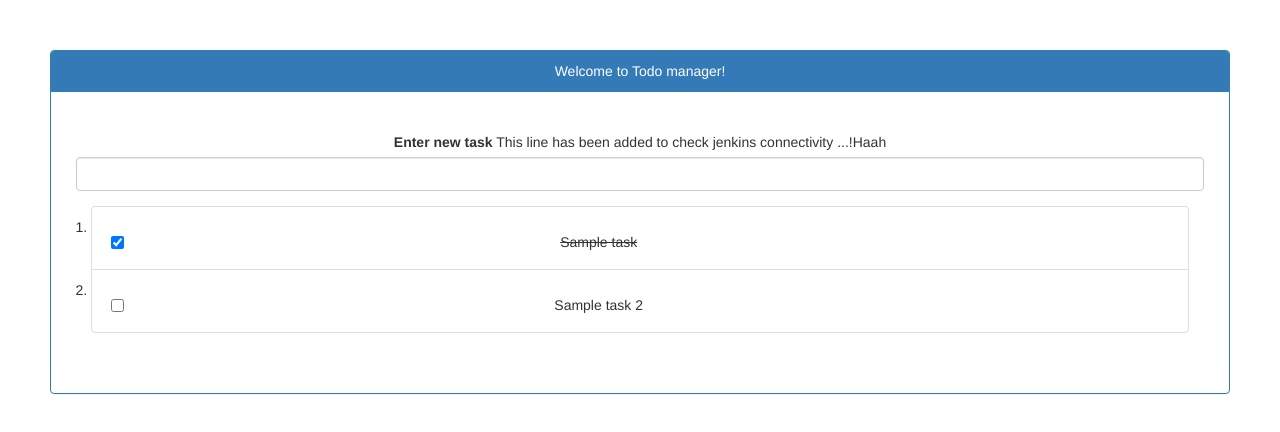
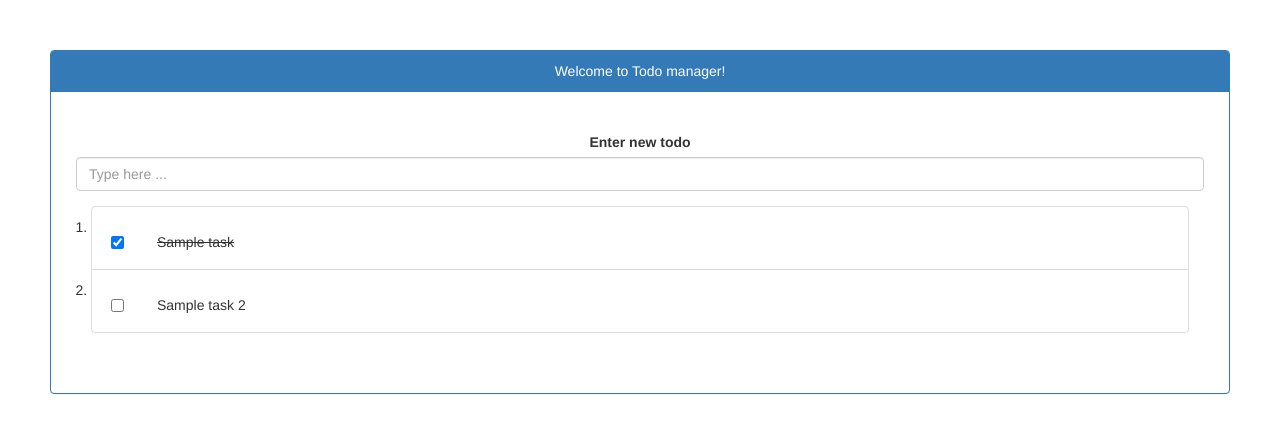
Before and after one commit to shubham-aneja/angular-samples, an Angular app: page / in a window 1280 px wide. Shown: the top 432 px of the page. Built offline with nearby package versions, Linux system fonts and the light colour scheme.

Commit message:
product interface added

```diff
--- a/src/app/app.component.css
+++ b/src/app/app.component.css
@@ -1,13 +1,3 @@
-.list-group-item{
-  display: list-item
-}
-.form-check{
-  width: 50px;
-}
-
-.taskCompleted .taskTitle{
-  text-decoration: line-through;
-}
 
 .panel-body {
   padding: 40px;
--- a/src/app/app.component.html
+++ b/src/app/app.component.html
@@ -3,36 +3,8 @@
   <div class="panel-heading">
     Welcome to {{title}}!
   </div>
+
   <div class="panel-body">
-
-    <div class="form-group row">
-      <label for="taskTitle" class="col-2 col-form-label">Enter new task</label>
-		This line has been added to check jenkins connectivity ...!Haah
-      <div class="col-10">
-        <input
-          (keyup.enter)='onKeyup($event.target.value)'
-          name="taskTitle"
-          class="form-control"
-          type="text"
-          id="example-text-input"
-          [(ngModel)]="taskTitle"
-          >
-      </div>
-    </div>
-
-
-    <ol *ngIf="taskList" class="list-group">
-      <li *ngFor="let task of taskList" class="list-group-item">
-        <div (click)="toggleCompletionStatus(task)" class="row" [class.taskCompleted]="task.isCompleted">
-          <div class="form-check col-sm-2">
-            <label class="form-check-label">
-              <input class="form-check-input" type="checkbox" id="blankCheckbox" [(ngModel)]="task.isCompleted" value="option1" aria-label="...">
-            </label>
-          </div>
-          <div [innerHTML]="task.title" class="col-sm-10 taskTitle"></div>
-        </div>
-      </li>
-    </ol>
-
+    <tasks-list enterTaskTitle="Enter new todo"></tasks-list>
   </div>
 </div>
--- a/src/app/app.component.ts
+++ b/src/app/app.component.ts
@@ -1,4 +1,4 @@
-import { Component } from '@angular/core';
+import { Component} from '@angular/core';
 
 @Component({
   selector: 'app-root',
@@ -9,21 +9,4 @@ import { Component } from '@angular/core';
 
 export class AppComponent {
   title:string = 'Todo manager';
-  taskTitle = '';
-  taskList:any[] = [
-    {title: 'Sample task', isCompleted: true},
-    {title: 'Sample task 2'}
-  ];
-
-  onKeyup(value):void {
-    value.trim()
-    if (!value)return;
-    //this.taskList.unshift(value)
-    this.taskList.push({title: value})
-    this.taskTitle = '';
-  }
-
-  toggleCompletionStatus(task: any):void {
-    task.isCompleted = !task.isCompleted;
-  }
 }
--- a/src/app/app.module.ts
+++ b/src/app/app.module.ts
@@ -3,10 +3,11 @@ import { NgModule} from '@angular/core';
 import { FormsModule } from '@angular/forms';
 
 import { AppComponent } from './app.component';
-
+import {TasksListComponent} from './tasks/tasks-list.component'
 @NgModule({
   declarations: [
-    AppComponent
+    AppComponent,
+    TasksListComponent
   ],
   imports: [
     BrowserModule,
--- /dev/null
+++ b/src/app/tasks/task.ts
@@ -0,0 +1,4 @@
+export interface Task {
+  title: string,
+  isCompleted: boolean
+}
--- /dev/null
+++ b/src/app/tasks/tasks-list.component.css
@@ -0,0 +1,18 @@
+.list-group-item{
+  display: list-item
+}
+.form-check{
+  width: 50px;
+}
+
+.taskCompleted .taskTitle{
+  text-decoration: line-through;
+}
+
+.panel-body {
+  padding: 40px;
+}
+
+.taskTitle{
+  text-align: left;
+}
--- /dev/null
+++ b/src/app/tasks/tasks-list.component.html
@@ -0,0 +1,32 @@
+<div>
+
+  <div class="form-group row">
+    <label for="taskTitle" class="col-2 col-form-label">{{enterTaskTitle}}</label>
+    <div class="col-10">
+      <input
+        placeholder="Type here ..."
+        (keyup.enter)='onKeyup($event.target.value)'
+        name="taskTitle"
+        class="form-control"
+        type="text"
+        id="example-text-input"
+        [(ngModel)]="taskTitle"
+        >
+    </div>
+  </div>
+
+
+  <ol *ngIf="taskList" class="list-group">
+    <li *ngFor="let task of taskList" class="list-group-item">
+      <div (click)="toggleCompletionStatus(task)" class="row" [class.taskCompleted]="task.isCompleted">
+        <div class="form-check col-sm-2">
+          <label class="form-check-label">
+            <input class="form-check-input" type="checkbox" id="blankCheckbox" [(ngModel)]="task.isCompleted" value="option1" aria-label="...">
+          </label>
+        </div>
+        <div [innerHTML]="task.title" class="col-sm-10 taskTitle"></div>
+      </div>
+    </li>
+  </ol>
+
+</div>
--- /dev/null
+++ b/src/app/tasks/tasks-list.component.ts
@@ -0,0 +1,33 @@
+import {Component, Input} from '@angular/core'
+
+const comps = [
+  {title: 'Sample task', isCompleted: true},
+  {title: 'Sample task 2'}
+  ]
+
+@Component({
+  selector: 'tasks-list',
+  moduleId: module.id,
+  templateUrl: './tasks-list.component.html',
+  styleUrls: ['./tasks-list.component.css']
+})
+export class TasksListComponent {
+  @Input() enterTaskTitle:string='Enter new tasksdf';
+  taskTitle = '';
+  taskList:any[] = [
+    {title: 'Sample task', isCompleted: true},
+    {title: 'Sample task 2'}
+  ];
+
+  onKeyup(value):void {
+    value.trim()
+    if (!value)return;
+    //this.taskList.unshift(value)
+    this.taskList.push({title: value})
+    this.taskTitle = '';
+  }
+
+  toggleCompletionStatus(task: any):void {
+    task.isCompleted = !task.isCompleted;
+  }
+}
--- a/src/index.html
+++ b/src/index.html
@@ -10,6 +10,6 @@
 
 </head>
 <body>
-  <app-root></app-root>
+  <app-root ></app-root>
 </body>
 </html>
```
Also changed, not shown: discussions.txt.
